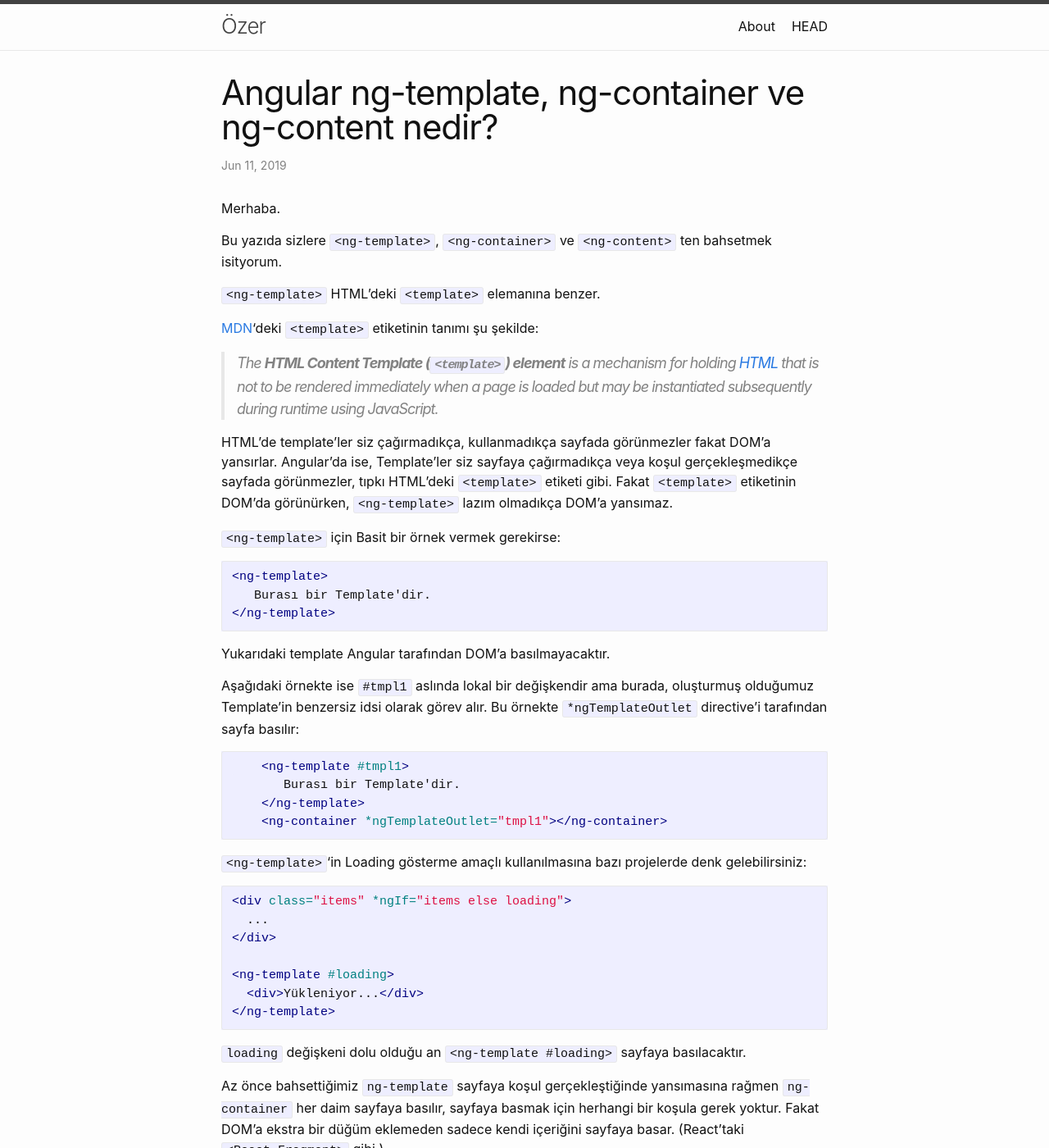
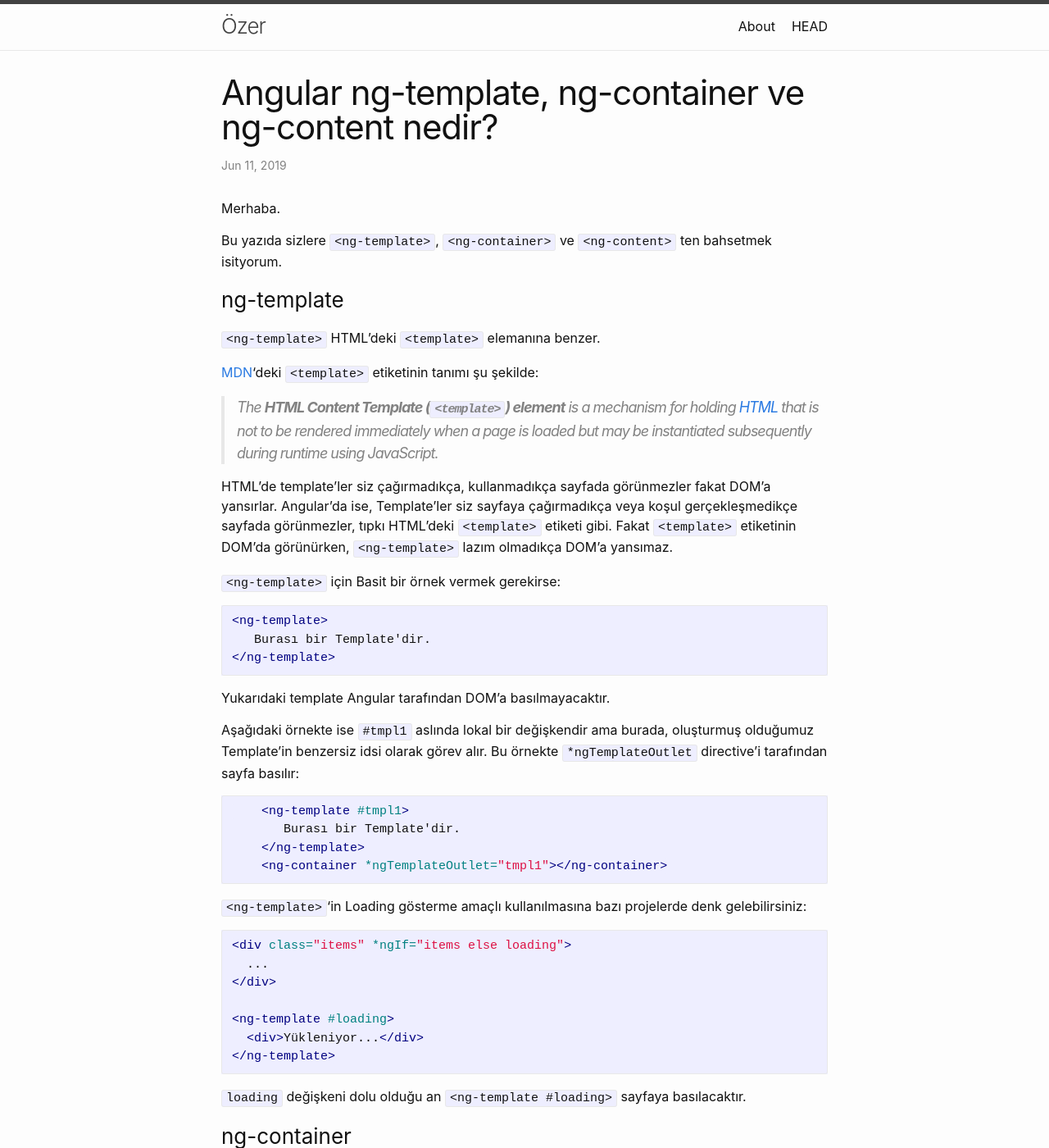
Before and after one commit to ozergul/ozergul.github.io, a Jekyll site: the page built from _posts/2019-06-11-angular-ng-template-ng-container-ng-content.md, in a window 1280 px wide and 1400 px high. Shown: the whole window at 82% size. Built offline with Jekyll 4.4.1, drawn with Linux system fonts in a browser that asks for light colours.

Commit message:
Update 2019-06-11-angular-ng-template-ng-container-ng-content.md

````diff
--- a/_posts/2019-06-11-angular-ng-template-ng-container-ng-content.md
+++ b/_posts/2019-06-11-angular-ng-template-ng-container-ng-content.md
@@ -9,7 +9,7 @@ Merhaba.
 
 Bu yazıda sizlere `<ng-template>`, `<ng-container>` ve `<ng-content>` ten bahsetmek isityorum.
 
-### <ng-template>
+### ng-template
 
 `<ng-template>` HTML'deki `<template>` elemanına benzer.
 
@@ -47,7 +47,7 @@ Aşağıdaki örnekte ise `#tmpl1` aslında lokal bir değişkendir ama burada,
 ```
 `loading` değişkeni dolu olduğu an `<ng-template #loading>` sayfaya basılacaktır.
 
-### <ng-container>
+### ng-container
 
 Az önce bahsettiğimiz `ng-template` sayfaya koşul gerçekleştiğinde yansımasına rağmen `ng-container` her daim sayfaya basılır, sayfaya basmak için herhangi bir koşula gerek yoktur. Fakat DOM'a ekstra bir düğüm eklemeden sadece kendi içeriğini sayfaya basar. (React'taki `<React.Fragment>` gibi.)
 ``` html
@@ -73,7 +73,7 @@ Aşağıda`<ng-container>` ve `<ng-template>`'in kullanımı hakkında ufak bir
 
 <iframe src="https://stackblitz.com/edit/angular-kgesdb?embed=1&file=src/app/app.component.html" style="width: 100%; height: 500px"></iframe>
 
-### <ng-content>
+### ng-content
 Component'lerinizin içine component vs taşımak için `<ng-content>` kullanılır. En basit örneğiyle:
 
 top.component.ts:
````
